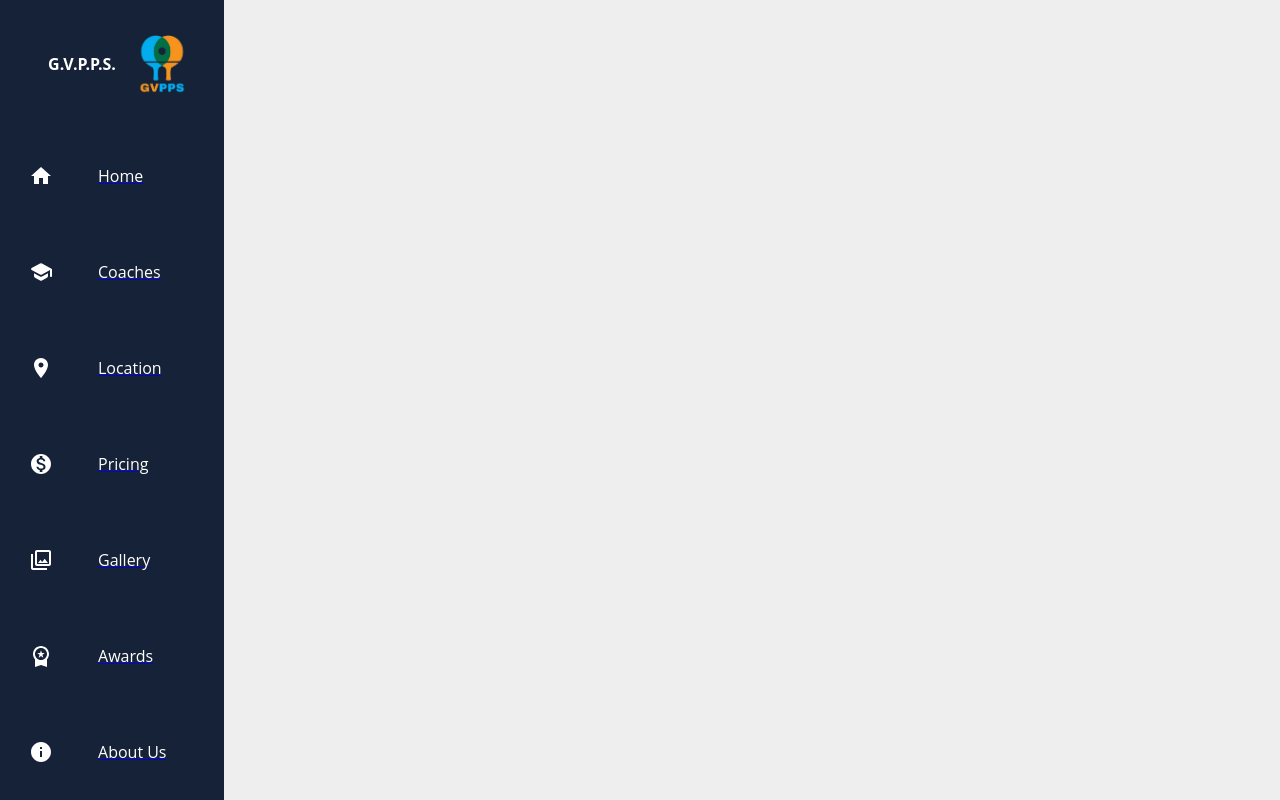
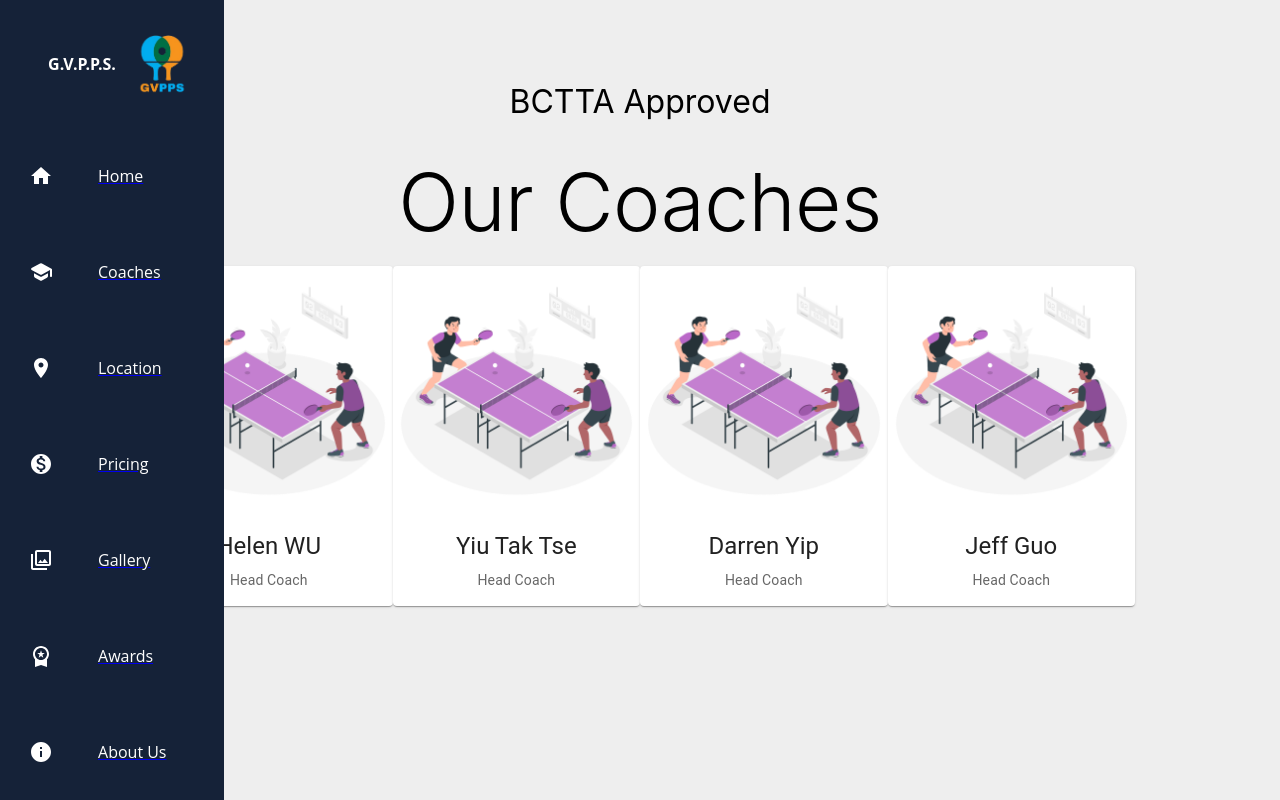
Before and after one commit to vatsalp98/GVPPS, a React (Create React App) app: page /coaches in a window 1280 px wide. Built offline with nearby package versions, Linux system fonts and the light colour scheme.

Commit message:
committed

```diff
--- /dev/null
+++ b/src/home/components/ActionCard.jsx
@@ -0,0 +1,33 @@
+import * as React from 'react';
+import Card from '@mui/material/Card';
+import CardContent from '@mui/material/CardContent';
+import CardMedia from '@mui/material/CardMedia';
+import Typography from '@mui/material/Typography';
+import { CardActionArea } from '@mui/material';
+
+export default function ActionAreaCard({
+    imgSrc = "/train.png",
+    title = "Title",
+    subtitle = "Subtitle",
+}) {
+  return (
+    <Card sx={{ maxWidth: 345 }}>
+      <CardActionArea>
+        <CardMedia
+          component="img"
+          height="140"
+          image={imgSrc}
+          alt="green iguana"
+        />
+        <CardContent>
+          <Typography gutterBottom variant="h5" component="div">
+            {title}
+          </Typography>
+          <Typography variant="body2" color="text.secondary">
+            {subtitle}
+          </Typography>
+        </CardContent>
+      </CardActionArea>
+    </Card>
+  );
+}
--- /dev/null
+++ b/src/home/css/coachScreen.css
@@ -0,0 +1,26 @@
+.container {
+    text-align: center;
+}
+
+
+.coach-section {
+    display: flex;
+    flex-direction: row;
+}
+
+.action-card {
+    padding: 5px;
+    margin: 5px;
+}
+
+@medial only screen and (max-width: 568px) {
+    .coach-section {
+        display: flex;
+        flex-direction: column;
+    }
+    .container {
+        text-align: center;
+        display: flex;
+        flex-direction: column;
+    }
+}
--- a/src/home/screens/CoachScreen.jsx
+++ b/src/home/screens/CoachScreen.jsx
@@ -2,13 +2,44 @@ import React from 'react'
 import { useMediaQuery } from '@mui/material';
 import MobileBottomNav from '../components/MobileBottomNav';
 import SideBar from '../components/SideBar';
+import SectionTitle from '../components/SectionTitle';
+import ActionCard from '../components/ActionCard';
+import '../css/coachScreen.css';
 
 function CoachScreen() {
     const bool = useMediaQuery('(max-width: 600px)')
     return (
     <>
         {bool === true ? <MobileBottomNav/> : <SideBar /> }
-        <div>CoachScreen</div>
+        <div className="container">
+          <SectionTitle
+            title="Our Coaches"
+            subtitle="BCTTA Approved"
+            className="section-title"
+          />
+          <div className="coach-section">
+            <ActionCard
+              title="Helen WU"
+              subtitle="Head Coach"
+              className="action-card"
+            />
+            <ActionCard
+              title="Yiu Tak Tse"
+              subtitle="Head Coach"
+              className="action-card"
+            />
+            <ActionCard
+              title="Darren Yip"
+              subtitle="Head Coach"
+              className="action-card"
+            />
+            <ActionCard
+              title="Jeff Guo"
+              subtitle="Head Coach"
+              className="action-card"
+            />
+          </div>
+        </div>
     </>
   )
 }
```
